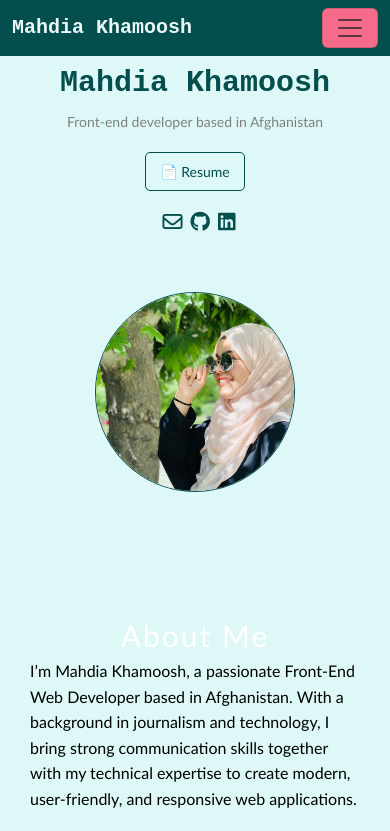
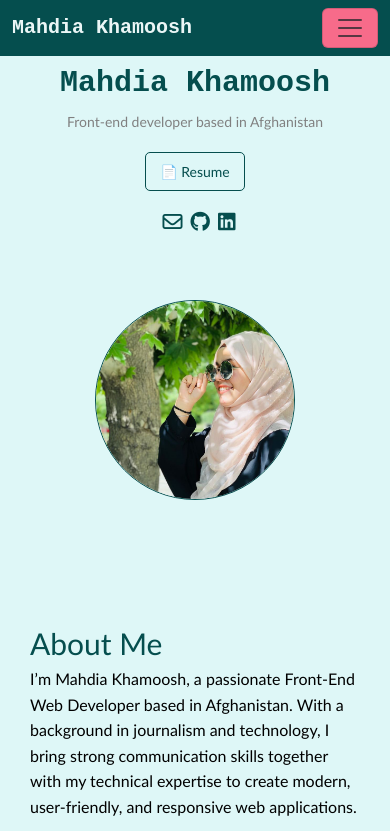
Before and after one commit to Mahdia-123/my-portfolio-main, a React (Create React App) app: page /about in a window 390 px wide. Shown: the top 831 px of the page. Built offline with nearby package versions, Linux system fonts and the light colour scheme; the HTML template or start-up script is replaced by a standard one; a web font is replaced by a local one.

Commit message:
updated about.css

```diff
--- a/src/pages/About.css
+++ b/src/pages/About.css
@@ -8,7 +8,7 @@
 .grid-2-columns {
   display: grid;
   grid-template-columns: 1fr 200px;
-  gap: 2rem;
+  gap: 600px !important;
   align-items: center;
 }
 
@@ -116,7 +116,7 @@
   margin-top: 30px;
   color: black;
 }
-@media screen and (max-width: 980px) {
+@media screen and (max-width: 960px) {
   .about-page {
     padding: 20px 60px;
   }
@@ -124,6 +124,7 @@
   .grid-2-columns {
     grid-template-columns: 1fr;
     text-align: center;
+    gap: 40px !important;
   }
 
   .header-right .profile-pic {
@@ -173,7 +174,9 @@
       font-size: 16px;
       text-align: left;
     }
-
+    .heading2 {
+      color: #054e4e !important;
+    }
     .social-links {
       margin-top: 10px;
     }
--- a/src/pages/About.js
+++ b/src/pages/About.js
@@ -21,7 +21,7 @@ export default function About() {
 
   return (
     <div className="about-page">
-      <section className="about-header grid-2-columns">
+      <section className="about-header  grid grid-2-columns">
         <div className="header-left">
           <h1>Mahdia Khamoosh</h1>
           <p className="subtitle">Front-end developer based in Afghanistan</p>
--- a/src/pages/Projects.css
+++ b/src/pages/Projects.css
@@ -16,7 +16,7 @@ header {
   font-size: 20px;
   line-height: 2;
 }
-.heading2 {
+.heading1 {
   margin-top: 20px;
   font-size: 40px;
   letter-spacing: 2px;
@@ -155,7 +155,7 @@ header {
   .header-grid {
     grid-template-columns: 1fr;
   }
-  .heading2 {
+  .heading1 {
     text-align: center;
     font-size: 30px;
     color: white !important;
--- a/src/pages/Projects.js
+++ b/src/pages/Projects.js
@@ -15,7 +15,7 @@ export default function Projects() {
       <header>
         <div className="header-grid">
           <div>
-            <h2 className="heading2">Expense Tracker App</h2>
+            <h2 className="heading1">Expense Tracker App</h2>
             <p className="mt-5">
               The Expense Tracker App is a simple and user-friendly tool
               designed to help individuals manage their daily spending. Users
```
